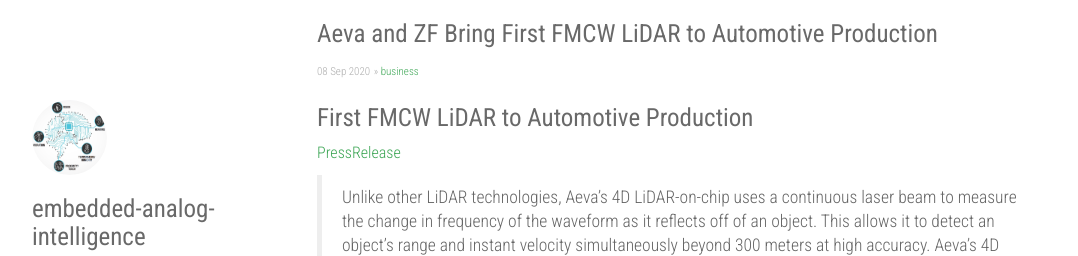
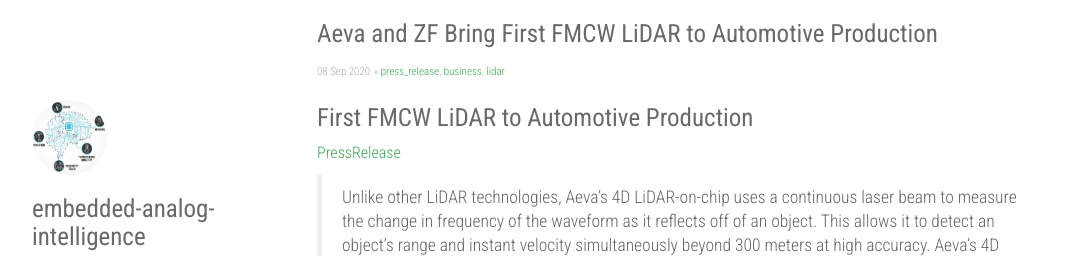
Before and after one commit to matt-chv/embedded-analog-intelligence, a Jekyll site: the page built from _posts/2020-09-08-zf-aeva-rtm-fmcw-lidar.md, in a window 1280 px wide. Shown: the top 256 px of the page, without its empty margins (53-1131 px from the left). Built offline with Jekyll 4.4.1, drawn with Linux system fonts in a browser that asks for light colours; nearby versions of some CDN libraries; comment, search, counter and statistics services are not loaded.

Commit message:
Update 2020-09-08-zf-aeva-rtm-fmcw-lidar.md

```diff
--- a/_posts/2020-09-08-zf-aeva-rtm-fmcw-lidar.md
+++ b/_posts/2020-09-08-zf-aeva-rtm-fmcw-lidar.md
@@ -1,7 +1,7 @@
 ---
 title: Aeva and ZF Bring First FMCW LiDAR to Automotive Production
 date: 2020-09-08
-categories: business
+categories: [press_release, business, lidar]
 ---
 
 # First FMCW LiDAR to Automotive Production
```
